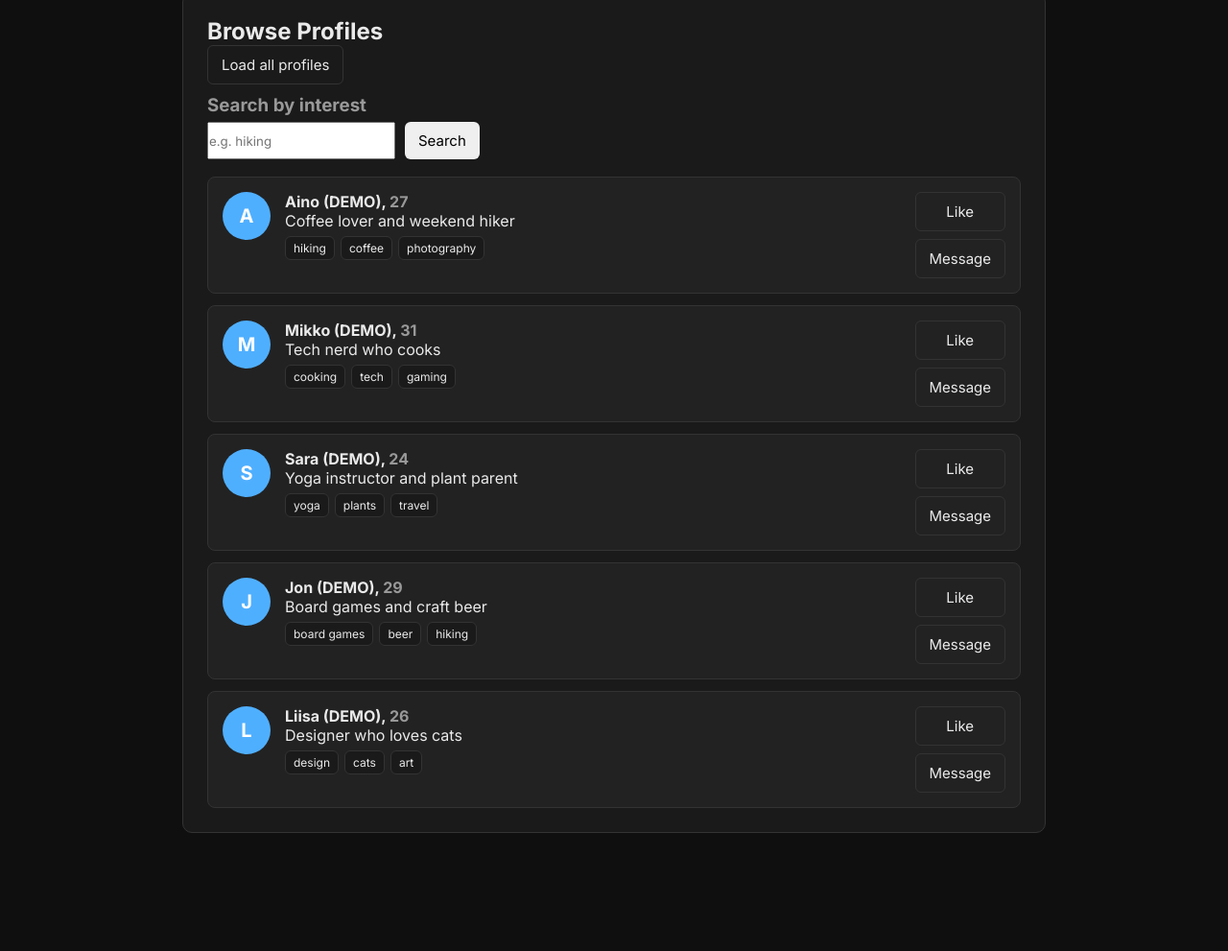
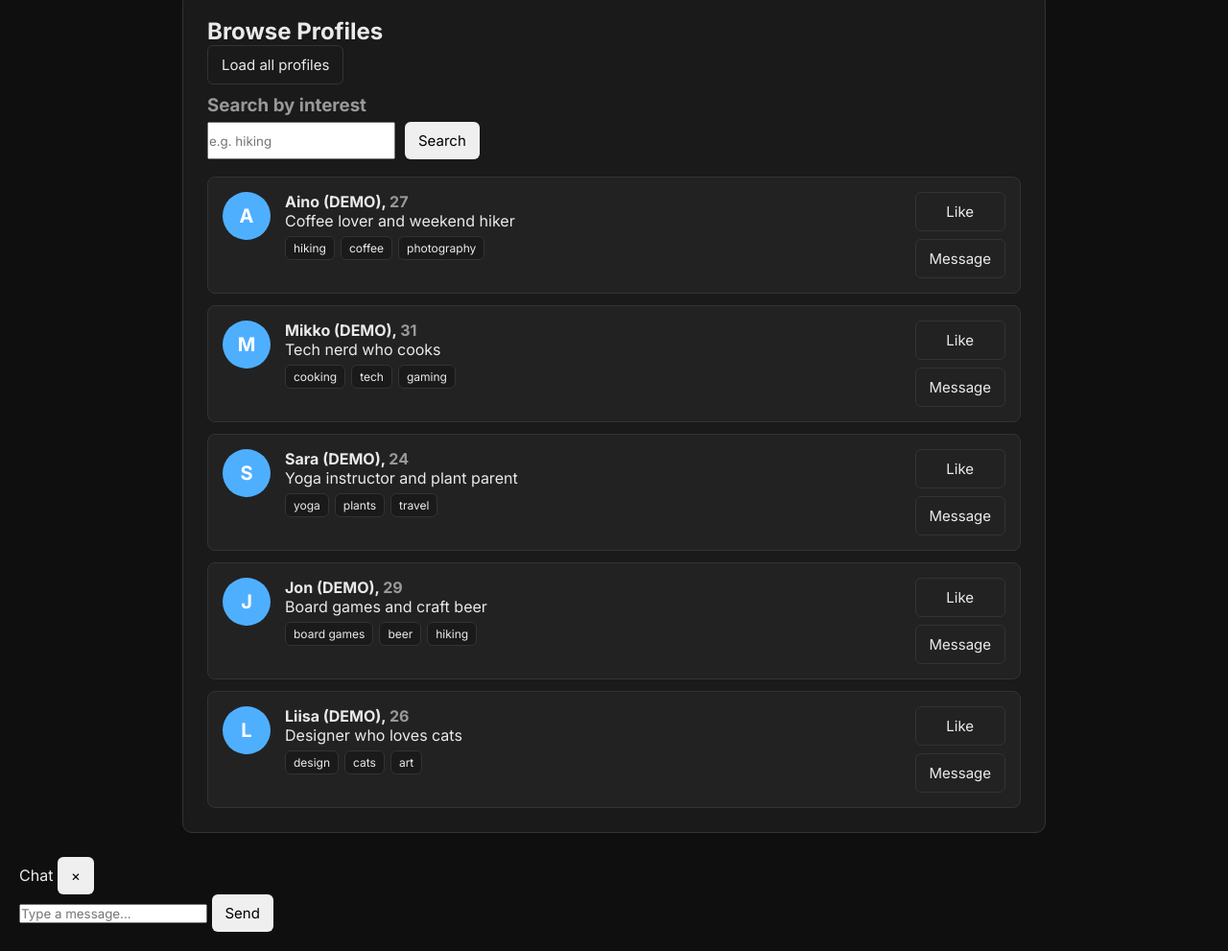
Before and after one commit to BjorStar/Website-2, a website: page public/index.html in a window 1280 px wide. Shown: the part 112-1103 px from the top of the page at 96% size. Before the commit the page ends 1025 px from the top, so only its background shows below. Drawn offline with Linux system fonts and the light colour scheme.

Commit message:
Implement chat popup in index.html
Added chat popup feature to the main HTML structure.

```diff
--- a/public/index.html
+++ b/public/index.html
@@ -141,7 +141,32 @@
 
   </div>
 
+
+<!-- CHAT POPUP -->
+<div id="chat-popup">
+  <div id="chat-header">
+    <span id="chat-title">Chat</span>
+    <button id="chat-close">×</button>
+  </div>
+
+  <div id="chat-messages"></div>
+
+  <div id="chat-input-area">
+    <input id="chat-input" type="text" placeholder="Type a message..." />
+    <button id="chat-send">Send</button>
+  </div>
+</div>
+
+
+
+
+
   <script src="app.js"></script>
+
+
+
+
+
 </body>
 
 
```
